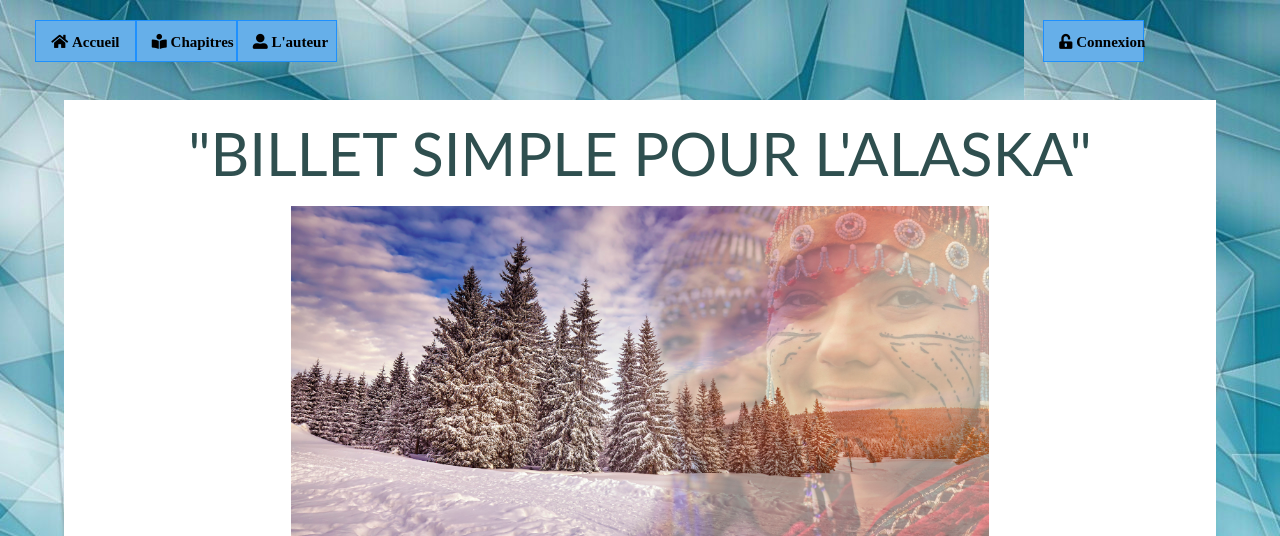
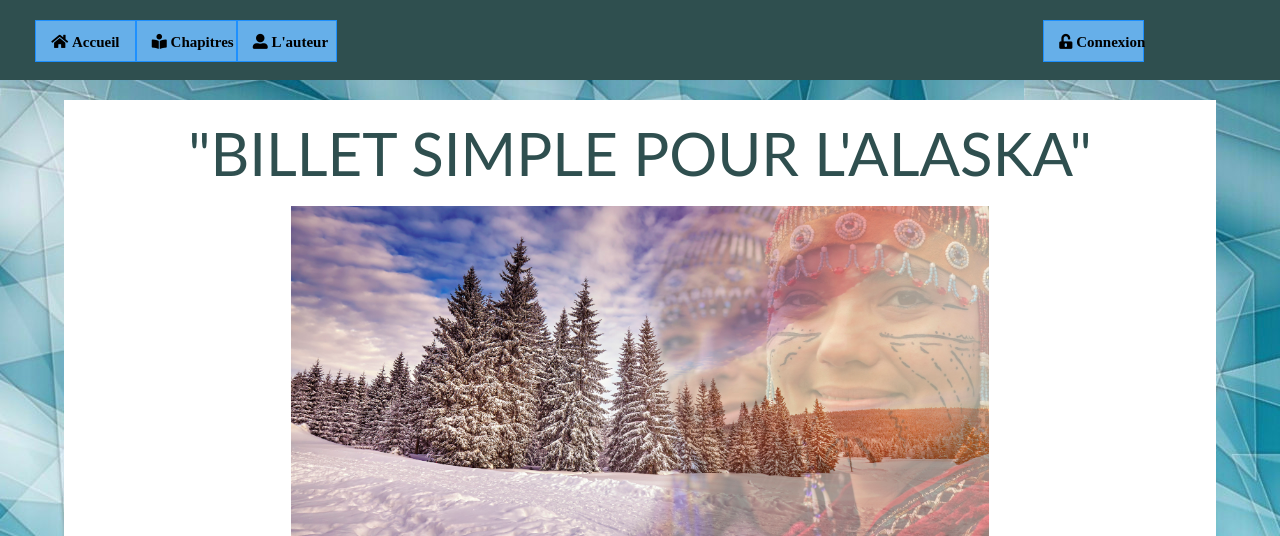
Before and after one commit to Liliaze/blog_ecrivain_oc_dwj_p4, a PHP site: page / in a window 1280 px wide. Shown: the top 536 px of the page. Run offline with PHP 8.4, Linux system fonts and the light colour scheme; data that the repository does not hold is empty; some libraries are stand-ins or nearby versions.

Commit message:
uncomment header background-color

```diff
--- a/public/css/style-lg.css
+++ b/public/css/style-lg.css
@@ -27,7 +27,7 @@ header {
     position: fixed;
     top:0;
     height: 80px;
-    /*background-color: darkslategray;*/
+    background-color: darkslategray;
     z-index: 10;
 }
 footer {
```
